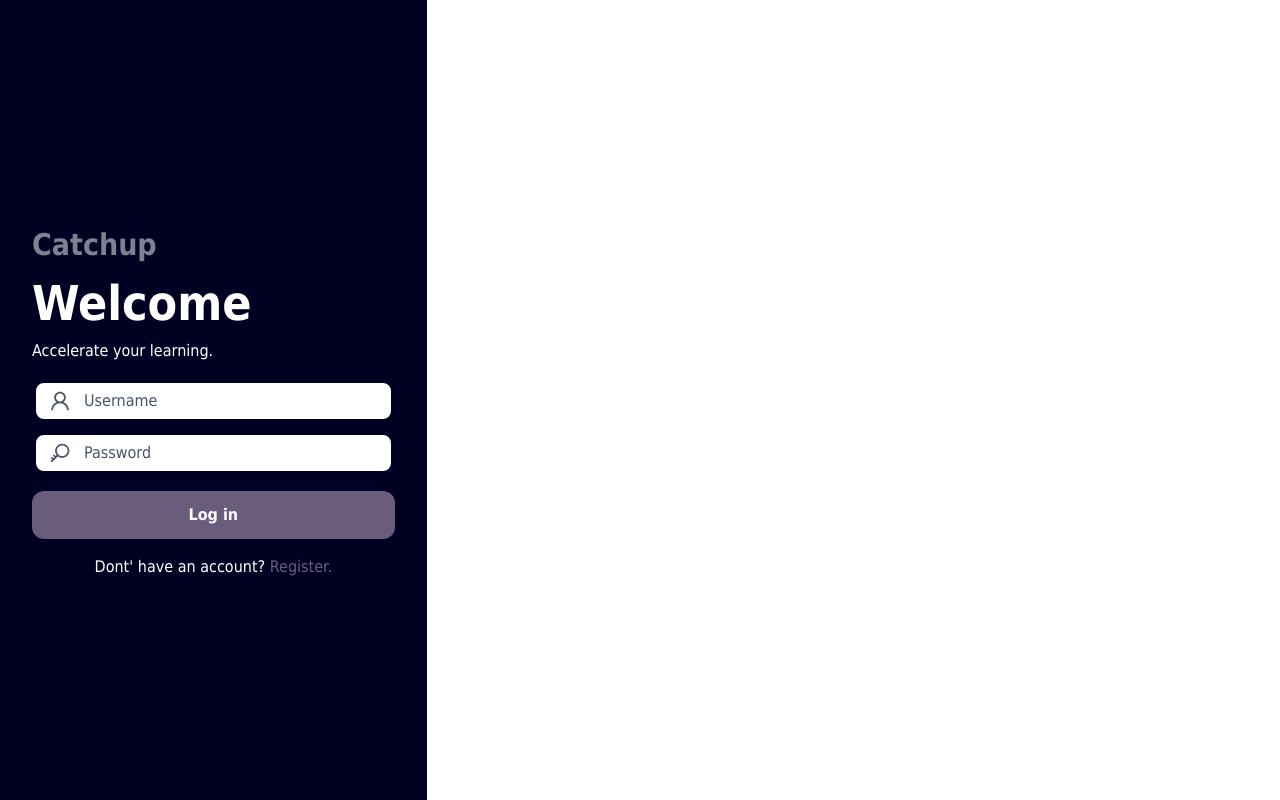
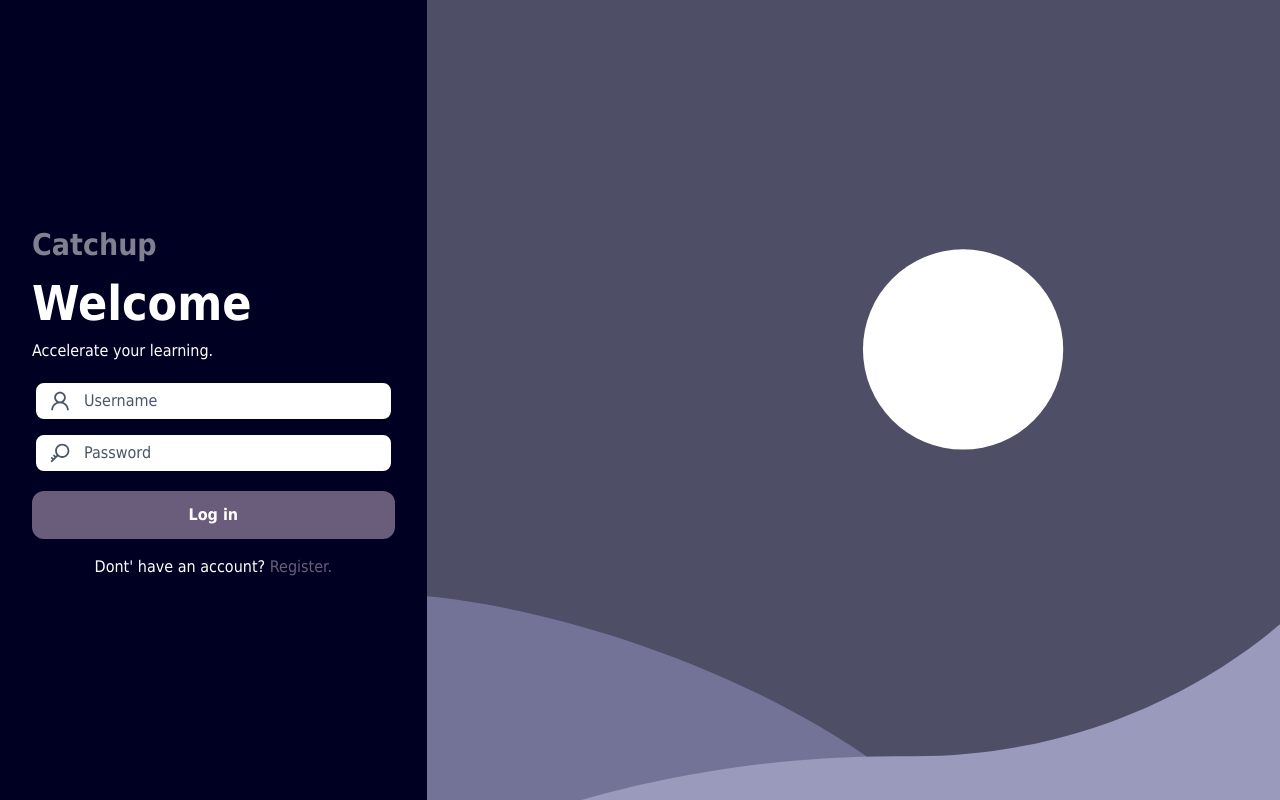
Before and after one commit to CatchupApp/web, a Next.js app: page / in a window 1280 px wide. Built offline with nearby package versions, Linux system fonts and the light colour scheme.

Commit message:
Show dunes image on index page

```diff
--- a/pages/index.tsx
+++ b/pages/index.tsx
@@ -99,7 +99,40 @@ const HomePage = () => {
             </span>
           </div>
         </section>
-        <section className="w-2/3"></section>
+        <section className="w-2/3 relative">
+          <svg
+            width="100%"
+            height="100%"
+            viewBox="0 0 963 1024"
+            fill="none"
+            xmlns="http://www.w3.org/2000/svg"
+            preserveAspectRatio="xMidYMid slice"
+          >
+            <rect width="963" height="1024" fill="#4E4E67" />
+            <mask
+              id="mask0"
+              mask-type="alpha"
+              maskUnits="userSpaceOnUse"
+              x="0"
+              y="4"
+              width="963"
+              height="1020"
+            >
+              <rect y="4" width="963" height="1020" fill="#9F5757" />
+            </mask>
+            <g mask="url(#mask0)">
+              <path
+                d="M529.5 938C337.1 793.2 95.6667 741.333 -1 733.5V1029.5H967.5V938C901.667 998.333 721.9 1082.8 529.5 938Z"
+                fill="#737398"
+              />
+              <path
+                d="M542.5 914C275.7 911.2 70 991.833 0.5 1032.5H1039V684.5C984.667 762.167 809.3 916.8 542.5 914Z"
+                fill="#9A9ABC"
+              />
+            </g>
+            <circle cx="605" cy="455" r="113" fill="white" />
+          </svg>
+        </section>
       </main>
     </>
   );
```
